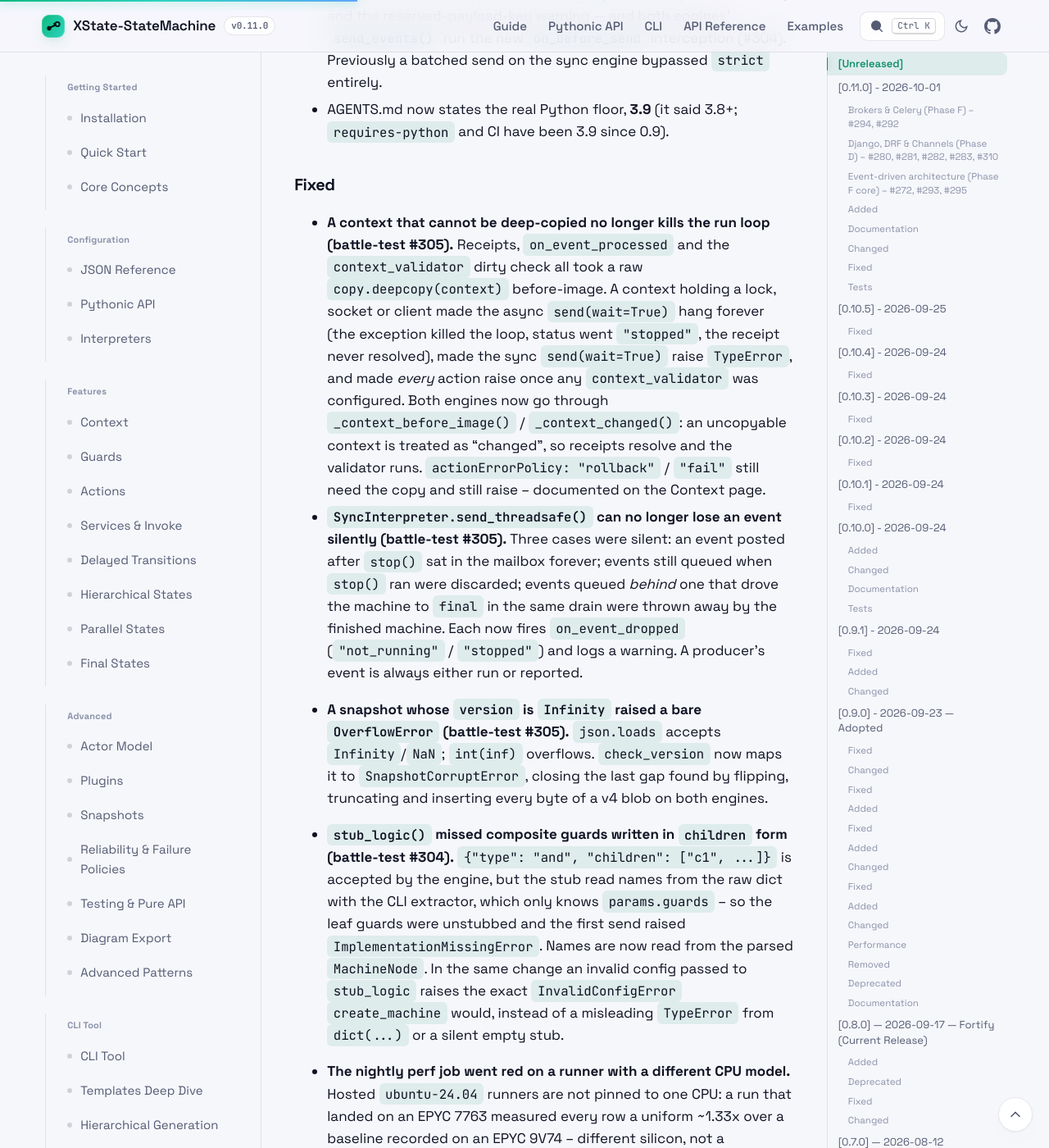
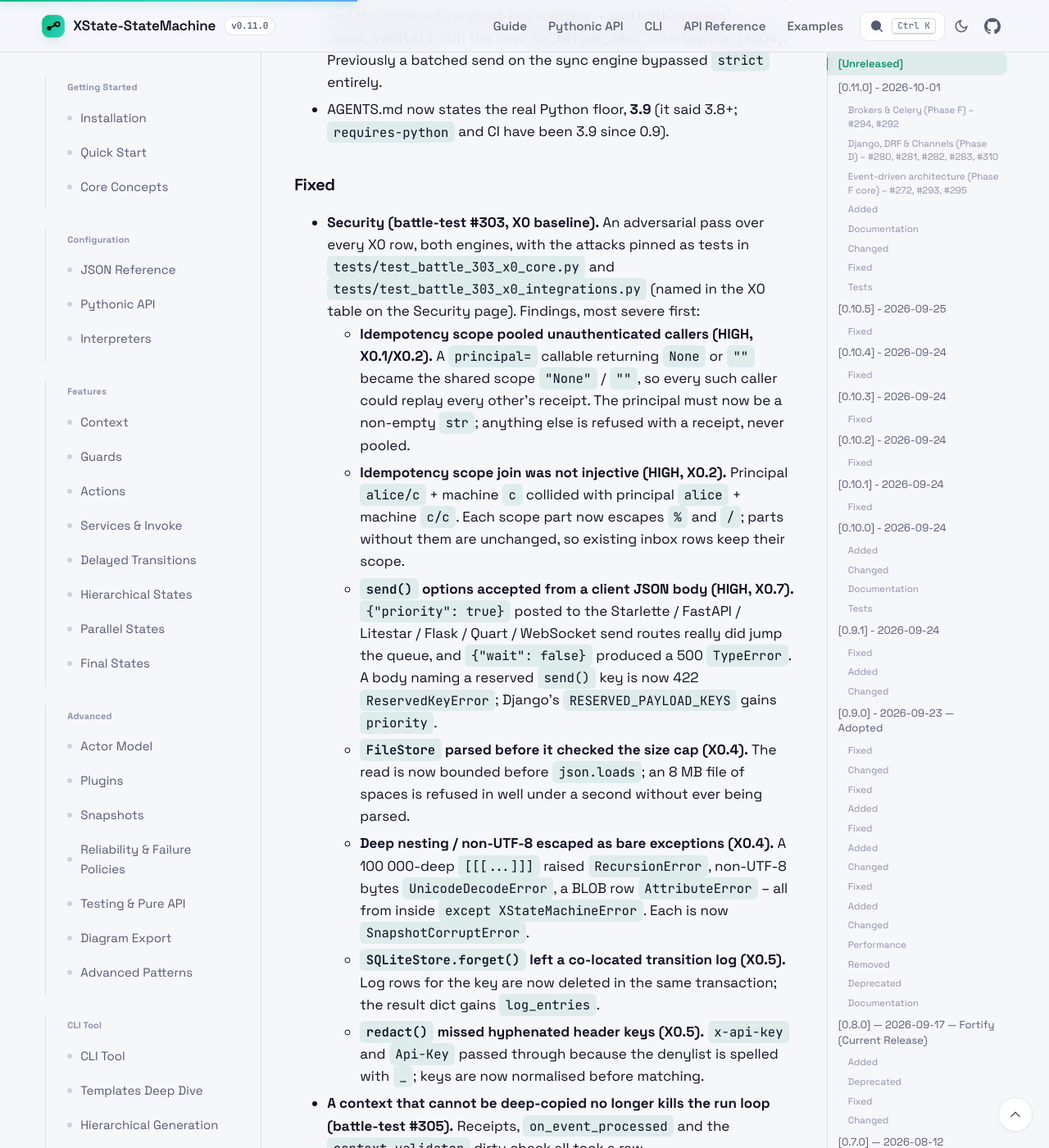
Before and after one commit to basiltt/xstate-statemachine, a Jekyll site: the page built from docs/_guide/changelog.md, in a window 1280 px wide and 1400 px high, scrolled down 33666 px. Shown: the whole window at 82% size. Built offline with Jekyll 4.4.1, drawn with Linux system fonts in a browser that asks for light colours; some of the changed text lies outside the part shown.

Commit message:
docs(security): X0 table reflects the battle findings (Origin/Host scope, ReservedKeyError, traceparent semantics, sync tool overrun); changelog (both copies); verify script runs both battle files
Co-Authored-By: Claude Fable 5 <noreply@anthropic.com>

```diff
--- a/docs/_guide/changelog.md
+++ b/docs/_guide/changelog.md
@@ -1106,6 +1106,40 @@ _No unreleased changes yet._
 
 ### Fixed
 
+- **Security (battle-test #303, X0 baseline).** An adversarial pass over
+  every X0 row, both engines, with the attacks pinned as tests in
+  `tests/test_battle_303_x0_core.py` and
+  `tests/test_battle_303_x0_integrations.py` (named in the X0 table on the
+  Security page). Findings, most severe first:
+  - **Idempotency scope pooled unauthenticated callers (HIGH, X0.1/X0.2).**
+    A `principal=` callable returning `None` or `""` became the shared
+    scope `"None"` / `""`, so every such caller could replay every other's
+    receipt. The principal must now be a non-empty `str`; anything else is
+    refused with a receipt, never pooled.
+  - **Idempotency scope join was not injective (HIGH, X0.2).** Principal
+    `alice/c` + machine `c` collided with principal `alice` + machine
+    `c/c`. Each scope part now escapes `%` and `/`; parts without them are
+    unchanged, so existing inbox rows keep their scope.
+  - **`send()` options accepted from a client JSON body (HIGH, X0.7).**
+    `{"priority": true}` posted to the Starlette / FastAPI / Litestar /
+    Flask / Quart / WebSocket send routes really did jump the queue, and
+    `{"wait": false}` produced a 500 `TypeError`. A body naming a reserved
+    `send()` key is now 422 `ReservedKeyError`; Django's
+    `RESERVED_PAYLOAD_KEYS` gains `priority`.
+  - **`FileStore` parsed before it checked the size cap (X0.4).** The read
+    is now bounded before `json.loads`; an 8 MB file of spaces is refused
+    in well under a second without ever being parsed.
+  - **Deep nesting / non-UTF-8 escaped as bare exceptions (X0.4).** A
+    100 000-deep `[[[...]]]` raised `RecursionError`, non-UTF-8 bytes
+    `UnicodeDecodeError`, a BLOB row `AttributeError` -- all from inside
+    `except XStateMachineError`. Each is now `SnapshotCorruptError`.
+  - **`SQLiteStore.forget()` left a co-located transition log (X0.5).**
+    Log rows for the key are now deleted in the same transaction; the
+    result dict gains `log_entries`.
+  - **`redact()` missed hyphenated header keys (X0.5).** `x-api-key` and
+    `Api-Key` passed through because the denylist is spelled with `_`;
+    keys are now normalised before matching.
+
 - **A context that cannot be deep-copied no longer kills the run loop
   (battle-test #305).** Receipts, `on_event_processed` and the
   `context_validator` dirty check all took a raw `copy.deepcopy(context)`
```
Also changed, not shown: docs/_guide/security.md (+6 -6 lines), CHANGELOG.md, 1 other file.
